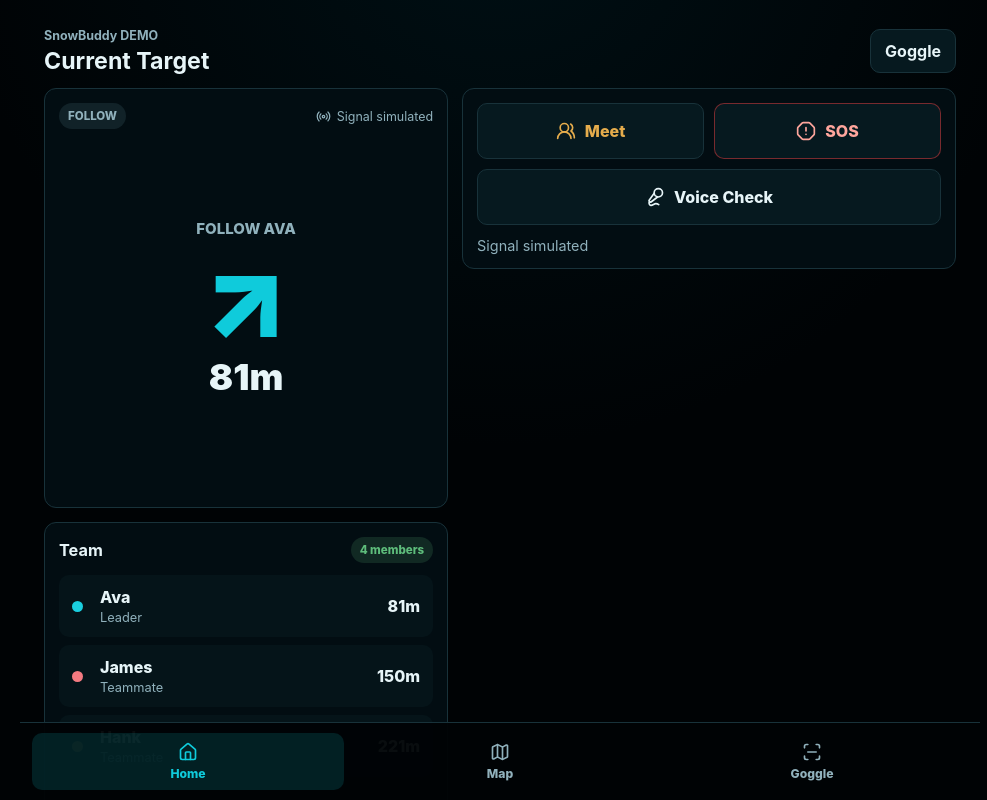
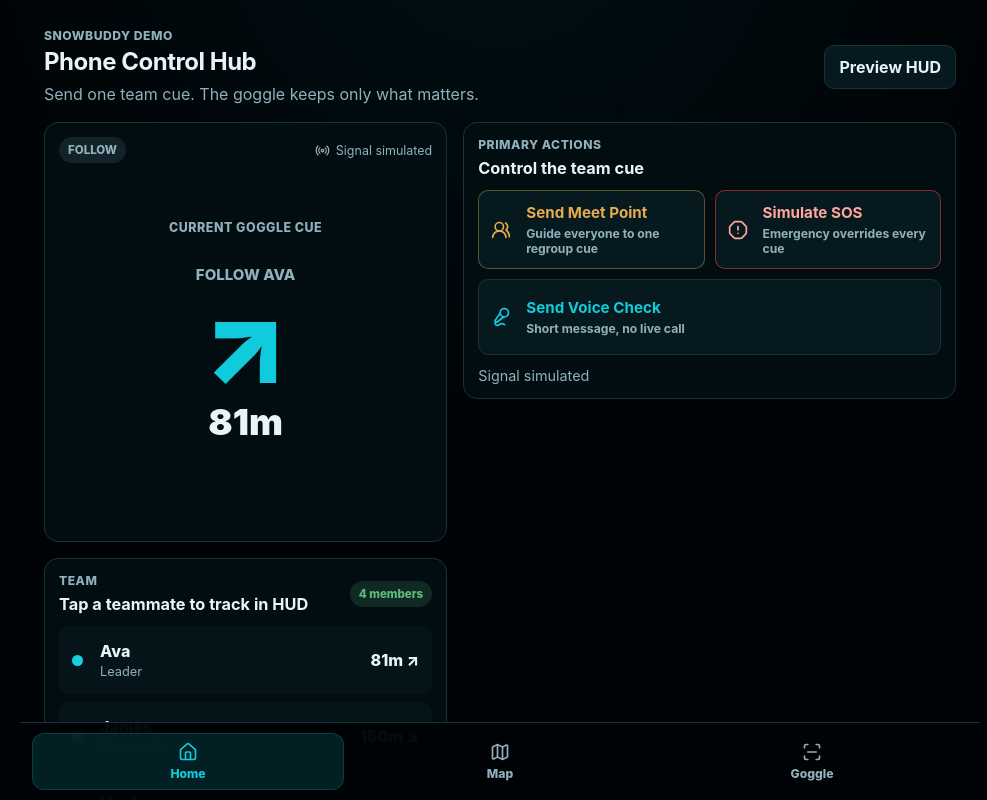
Before and after one commit to Li-Baichuan-James/snowbuddy-roadshow-demo, a React (Vite) app: page / in a window 1280 px wide. Both pictures are taken after a click on the button "Join Demo Team". Shown: the top 800 px of the page, without its empty margins (140-1127 px from the left). Built offline with nearby package versions, Linux system fonts and the light colour scheme.

Commit message:
Upgrade roadshow UI and UX

```diff
--- a/src/components/ActionPanel.tsx
+++ b/src/components/ActionPanel.tsx
@@ -12,6 +12,7 @@ export function ActionPanel({ session }: ActionPanelProps) {
   const [selectedSosMemberId, setSelectedSosMemberId] = useState("james");
   const onlineMembers = session.state.members.filter((member) => member.status === "online");
   const selectedMember = onlineMembers.find((member) => member.id === selectedSosMemberId) ?? null;
+  const selectedName = selectedMember?.name ?? "James";
 
   function simulateSos(member: DemoMember | null) {
     session.triggerSos(member);
@@ -19,23 +20,39 @@ export function ActionPanel({ session }: ActionPanelProps) {
   }
 
   return (
-    <section className="panel actions-panel">
+    <section className="panel actions-panel" aria-labelledby="actions-title">
+      <div className="section-heading stacked-heading">
+        <div>
+          <p className="muted-label">Primary actions</p>
+          <h2 id="actions-title">Control the team cue</h2>
+        </div>
+      </div>
+
       <div className="action-grid">
         <button type="button" className="action-button meet" onClick={session.triggerMeet}>
-          <UsersRound size={20} />
-          <span>Meet</span>
+          <UsersRound size={20} aria-hidden="true" />
+          <span>
+            <strong>Send Meet Point</strong>
+            <small>Guide everyone to one regroup cue</small>
+          </span>
         </button>
         <button type="button" className="action-button sos" onClick={() => setSosOpen(true)}>
-          <OctagonAlert size={20} />
-          <span>SOS</span>
+          <OctagonAlert size={20} aria-hidden="true" />
+          <span>
+            <strong>Simulate SOS</strong>
+            <small>Emergency overrides every cue</small>
+          </span>
         </button>
         <button type="button" className="action-button voice" onClick={session.triggerVoice}>
-          <Mic2 size={20} />
-          <span>Voice Check</span>
+          <Mic2 size={20} aria-hidden="true" />
+          <span>
+            <strong>Send Voice Check</strong>
+            <small>Short message, no live call</small>
+          </span>
         </button>
       </div>
 
-      <p className="feedback-line">{session.feedback}</p>
+      <p className="feedback-line" role="status">{session.feedback}</p>
 
       {session.state.activeMeet && !session.state.activeSos && (
         <button type="button" className="inline-command" onClick={session.clearMeet}>Clear Meet</button>
@@ -45,28 +62,29 @@ export function ActionPanel({ session }: ActionPanelProps) {
       )}
 
       {sosOpen && (
-        <div className="sos-confirm" role="dialog" aria-modal="true" aria-labelledby="sos-title">
+        <div className="sos-confirm" role="region" aria-labelledby="sos-title" aria-describedby="sos-description">
           <div className="sos-confirm-header">
             <h3 id="sos-title">Simulate SOS alert?</h3>
-            <button type="button" className="icon-button" onClick={() => setSosOpen(false)} aria-label="Close SOS dialog">
-              <X size={19} />
+            <button type="button" className="icon-button" onClick={() => setSosOpen(false)} aria-label="Close SOS alert">
+              <X size={19} aria-hidden="true" />
             </button>
           </div>
-          <p>Your team will see the selected teammate as the emergency target.</p>
-          <div className="segmented-list">
+          <p id="sos-description">The goggle HUD will switch to the selected teammate as the emergency target.</p>
+          <div className="segmented-list" role="group" aria-label="Choose SOS teammate">
             {onlineMembers.map((member) => (
               <button
                 type="button"
                 key={member.id}
                 className={selectedSosMemberId === member.id ? "segment selected" : "segment"}
                 onClick={() => setSelectedSosMemberId(member.id)}
+                aria-pressed={selectedSosMemberId === member.id}
               >
                 {member.name}
               </button>
             ))}
           </div>
           <button type="button" className="primary-danger" onClick={() => simulateSos(selectedMember)}>
-            Simulate SOS
+            Activate SOS from {selectedName}
           </button>
         </div>
       )}
--- a/src/components/BottomNav.tsx
+++ b/src/components/BottomNav.tsx
@@ -7,9 +7,9 @@ type BottomNavProps = {
 };
 
 const items = [
-  { id: "home" as const, label: "Home", icon: Home },
-  { id: "map" as const, label: "Map", icon: Map },
-  { id: "goggle" as const, label: "Goggle", icon: ScanLine }
+  { id: "home" as const, label: "Home", ariaLabel: "Home control hub", icon: Home },
+  { id: "map" as const, label: "Map", ariaLabel: "Team positions map", icon: Map },
+  { id: "goggle" as const, label: "Goggle", ariaLabel: "Goggle preview", icon: ScanLine }
 ];
 
 export function BottomNav({ page, onNavigate }: BottomNavProps) {
@@ -24,6 +24,7 @@ export function BottomNav({ page, onNavigate }: BottomNavProps) {
             className={page === item.id ? "nav-item active" : "nav-item"}
             onClick={() => onNavigate(item.id)}
             aria-current={page === item.id ? "page" : undefined}
+            aria-label={item.ariaLabel}
           >
             <Icon size={20} aria-hidden="true" />
             <span>{item.label}</span>
--- a/src/components/HudDisplay.tsx
+++ b/src/components/HudDisplay.tsx
@@ -9,13 +9,15 @@ type HudDisplayProps = {
 
 export function HudDisplay({ hud, compact = false }: HudDisplayProps) {
   const tone = hud.mode === "sos" ? "sos" : hud.mode === "meet" ? "meet" : hud.mode === "voice" ? "primary" : "default";
+  const className = compact ? `hud-display compact ${hud.mode}` : `hud-display ${hud.mode}`;
 
   return (
-    <section className={compact ? "hud-display compact" : `hud-display ${hud.mode}`}>
+    <section className={className} aria-label="Current goggle cue">
       <div className="hud-topline">
         <StatusPill tone={tone}>{hud.mode.toUpperCase()}</StatusPill>
-        <span className="signal"><Radio size={15} /> Signal simulated</span>
+        <span className="signal"><Radio size={15} aria-hidden="true" /> Signal simulated</span>
       </div>
+      <p className="hud-context">Current goggle cue</p>
       <div className="hud-label">{hud.label}</div>
       <div className="hud-arrow" aria-label={`Direction ${hud.arrow}`}>{hud.arrow}</div>
       {hud.distanceMeters ? <div className="hud-distance">{hud.distanceMeters}m</div> : <div className="hud-message">{hud.messageLabel}</div>}
--- a/src/components/TeamList.tsx
+++ b/src/components/TeamList.tsx
@@ -10,14 +10,18 @@ type TeamListProps = {
 
 export function TeamList({ members, selectedMemberId, onSelect }: TeamListProps) {
   return (
-    <section className="panel team-panel">
-      <div className="section-heading">
-        <h2>Team</h2>
+    <section className="panel team-panel" aria-labelledby="team-title">
+      <div className="section-heading stacked-heading">
+        <div>
+          <p className="muted-label">Team</p>
+          <h2 id="team-title">Tap a teammate to track in HUD</h2>
+        </div>
         <StatusPill tone="success">4 members</StatusPill>
       </div>
       <div className="team-list">
         {members.map((member) => {
           const isSelected = selectedMemberId === member.id;
+          const meta = member.role === "leader" ? "Leader" : member.status === "offline" ? member.lastSeenLabel : "Teammate";
           return (
             <button
               type="button"
@@ -25,16 +29,15 @@ export function TeamList({ members, selectedMemberId, onSelect }: TeamListProps)
               key={member.id}
               onClick={() => member.status === "online" && onSelect(member.id)}
               disabled={member.status === "offline"}
+              aria-pressed={isSelected}
             >
               <span className={member.status === "online" ? "member-dot online" : "member-dot"} style={{ "--member-color": member.color } as React.CSSProperties} />
               <span className="member-main">
                 <span className="member-name">{member.name}</span>
-                <span className="member-meta">
-                  {member.role === "leader" ? "Leader" : member.status === "offline" ? member.lastSeenLabel : "Teammate"}
-                </span>
+                <span className="member-meta">{isSelected ? `${meta} · Tracking in HUD` : meta}</span>
               </span>
               <span className="member-distance">
-                {member.status === "online" ? `${member.distanceMeters}m` : <UserRoundCheck size={17} />}
+                {member.status === "online" ? `${member.distanceMeters}m ${member.arrow}` : <UserRoundCheck size={17} aria-label="offline" />}
               </span>
             </button>
           );
--- a/src/pages/HomePage.tsx
+++ b/src/pages/HomePage.tsx
@@ -11,27 +11,31 @@ type HomePageProps = {
 
 export function HomePage({ session, navigate }: HomePageProps) {
   return (
-    <div className="page-stack">
+    <div className="page-stack home-page">
       <header className="page-header">
         <div>
           <p className="demo-kicker">SnowBuddy DEMO</p>
-          <h1>Current Target</h1>
+          <h1>Phone Control Hub</h1>
+          <p className="page-subtitle">Send one team cue. The goggle keeps only what matters.</p>
         </div>
-        <button type="button" className="secondary-button" onClick={() => navigate("goggle")}>Goggle</button>
+        <button type="button" className="secondary-button" onClick={() => navigate("goggle")}>Preview HUD</button>
       </header>
+
       <HudDisplay hud={session.hud} />
       <ActionPanel session={session} />
+
       {session.state.activeVoice && (
-        <section className="voice-panel">
+        <section className="voice-panel" aria-label="Simulated voice message">
           <div>
             <strong>Voice from {session.state.activeVoice.senderName}</strong>
             <p>{session.state.activeVoice.messageLabel}</p>
           </div>
           <button type="button" className="secondary-button" onClick={session.playVoice}>
-            {session.voicePlayed ? "Played" : "Play"}
+            {session.voicePlayed ? "Played" : "Play simulated message"}
           </button>
         </section>
       )}
+
       <TeamList members={session.state.members} selectedMemberId={session.state.selectedMemberId} onSelect={session.selectMember} />
     </div>
   );
--- a/src/pages/MapPage.tsx
+++ b/src/pages/MapPage.tsx
@@ -11,24 +11,29 @@ type MapPageProps = {
 export function MapPage({ session, navigate }: MapPageProps) {
   const selected = session.state.members.find((member) => member.id === session.state.selectedMemberId)
     ?? session.state.members.find((member) => member.role === "leader");
+  const selectedName = selected?.name ?? "Ava";
 
   return (
-    <div className="page-stack">
+    <div className="page-stack map-page">
       <header className="page-header">
         <div>
-          <p className="demo-kicker">Team Map</p>
-          <h1>Simulated slope map</h1>
+          <p className="demo-kicker">Simulated slope schematic</p>
+          <h1>Team Positions</h1>
+          <p className="page-subtitle">The map explains the cue; the goggle keeps only direction and distance.</p>
         </div>
       </header>
+
       <DemoMap session={session} />
+
       <section className="panel selected-panel">
         <div>
-          <span className="muted-label">Selected</span>
-          <h2>{selected?.name ?? "Ava"}</h2>
-          <p>{selected?.status === "online" ? `${selected.distanceMeters}m away` : "Last seen 2 min ago"}</p>
+          <span className="muted-label">Selected teammate</span>
+          <h2>{selectedName}</h2>
+          <p>{selected?.status === "online" ? `${selected.distanceMeters}m away · ${selected.arrow}` : "Last seen 2 min ago"}</p>
         </div>
-        <button type="button" className="primary-button small" onClick={() => navigate("goggle")}>Track in Goggle</button>
+        <button type="button" className="primary-button small" onClick={() => navigate("goggle")}>Track {selectedName} in HUD</button>
       </section>
+
       <HudDisplay hud={session.hud} compact />
     </div>
   );
--- a/src/styles.css
+++ b/src/styles.css
@@ -2,19 +2,29 @@
   color-scheme: dark;
   font-family: Inter, ui-sans-serif, system-ui, -apple-system, BlinkMacSystemFont, "Segoe UI", sans-serif;
   --bg: oklch(0.09 0.014 226);
+  --bg-elevated: oklch(0.12 0.018 224);
   --surface: oklch(0.15 0.022 224);
   --surface-strong: oklch(0.2 0.028 222);
+  --surface-hud: oklch(0.055 0.01 226);
+  --lens: oklch(0.18 0.045 210);
   --ink: oklch(0.96 0.015 215);
   --muted: oklch(0.74 0.04 220);
   --dim: oklch(0.56 0.045 220);
   --line: oklch(0.3 0.035 222);
+  --line-strong: oklch(0.42 0.045 218);
   --primary: oklch(0.77 0.13 205);
+  --primary-strong: oklch(0.84 0.12 205);
   --primary-ink: oklch(0.1 0.018 225);
   --meet: oklch(0.78 0.13 78);
+  --meet-bg: oklch(0.23 0.05 78);
   --sos: oklch(0.62 0.21 25);
+  --sos-strong: oklch(0.82 0.14 25);
+  --sos-bg: oklch(0.19 0.06 25);
   --success: oklch(0.72 0.13 152);
-  --radius: 12px;
+  --offline: oklch(0.48 0.025 225);
+  --radius: 14px;
   --nav-height: 78px;
+  --ease-out: cubic-bezier(0.22, 1, 0.36, 1);
 }
 
 * {
@@ -46,7 +56,7 @@ button {
 
 .app-shell {
   min-height: 100vh;
-  padding-bottom: var(--nav-height);
+  padding-bottom: calc(var(--nav-height) + env(safe-area-inset-bottom));
 }
 
 .screen {
@@ -58,7 +68,7 @@ button {
 .page-stack {
   display: flex;
   flex-direction: column;
-  gap: 14px;
+  gap: 16px;
 }
 
 .page-header {
@@ -71,9 +81,9 @@ button {
 .page-header h1,
 .join-panel h1 {
   margin: 0;
-  font-size: 1.45rem;
+  font-size: 1.5rem;
   line-height: 1.08;
-  letter-spacing: 0;
+  letter-spacing: -0.02em;
   text-wrap: balance;
 }
 
@@ -81,8 +91,17 @@ button {
 .muted-label {
   margin: 0 0 6px;
   color: var(--muted);
-  font-size: 0.78rem;
-  font-weight: 700;
+  font-size: 0.76rem;
+  font-weight: 850;
+  letter-spacing: 0.04em;
+  text-transform: uppercase;
+}
+
+.page-subtitle {
+  max-width: 28rem;
+  margin: 8px 0 0;
+  color: var(--muted);
+  line-height: 1.45;
 }
 
 .join-screen {
@@ -109,6 +128,11 @@ button {
   gap: 10px;
   color: var(--primary);
   font-weight: 800;
+}
+
+.join-hero-copy {
+  display: grid;
+  gap: 8px;
 }
 
 .prototype-note,
@@ -152,6 +176,10 @@ button {
   font-size: 0.9rem;
 }
 
+.join-button {
+  min-height: 56px;
+}
+
 .primary-button,
 .secondary-button,
 .inline-command,
@@ -162,7 +190,19 @@ button {
   border: 0;
   border-radius: 10px;
   cursor: pointer;
-  transition: transform 180ms ease, background-color 180ms ease, border-color 180ms ease;
+}
+
+.primary-button,
+.secondary-button,
+.inline-command,
+.primary-danger,
+.action-button,
+.icon-button,
+.segment,
+.nav-item,
+.team-row,
+.map-marker {
+  transition: transform 180ms var(--ease-out), background-color 180ms var(--ease-out), border-color 180ms var(--ease-out), color 180ms var(--ease-out), opacity 180ms var(--ease-out);
 }
 
 .primary-button {
@@ -203,7 +243,15 @@ button:hover:not(:disabled) {
 }
 
 button:active:not(:disabled) {
-  transform: translateY(0);
+  transform: translateY(0) scale(0.99);
+}
+
+.map-marker:hover:not(:disabled) {
+  transform: translate(-50%, calc(-50% - 1px));
+}
+
+.map-marker:active:not(:disabled) {
+  transform: translate(-50%, -50%) scale(0.99);
 }
 
 button:focus-visible,
@@ -235,6 +283,7 @@ button:disabled {
   padding: 18px;
   position: relative;
   overflow: hidden;
+  transition: background-color 220ms cubic-bezier(0.22, 1, 0.36, 1), border-color 220ms cubic-bezier(0.22, 1, 0.36, 1), color 220ms cubic-bezier(0.22, 1, 0.36, 1);
 }
 
 .hud-display.sos {
@@ -248,6 +297,10 @@ button:disabled {
 
 .hud-display.compact {
   min-height: 156px;
+}
+
+.hud-display.compact .hud-context {
+  margin-top: 18px;
 }
 
 .hud-topline {
@@ -267,6 +320,15 @@ button:disabled {
   gap: 6px;
   color: var(--muted);
   font-size: 0.78rem;
+}
+
+.hud-context {
+  margin: 0;
+  color: var(--muted);
+  font-size: 0.78rem;
+  font-weight: 850;
+  letter-spacing: 0.04em;
+  text-transform: uppercase;
 }
 
 .status-pill {
@@ -319,6 +381,14 @@ button:disabled {
   color: oklch(0.82 0.14 25);
 }
 
+.hud-display.meet .hud-arrow {
+  color: var(--meet);
+}
+
+.hud-display.voice .hud-arrow {
+  color: var(--primary);
+}
+
 .hud-distance {
   font-size: 2.25rem;
   font-weight: 900;
@@ -343,28 +413,54 @@ button:disabled {
   gap: 10px;
 }
 
+.stacked-heading {
+  align-items: flex-start;
+  margin-bottom: 12px;
+}
+
 .action-button {
-  min-height: 56px;
-  display: inline-flex;
+  min-height: 76px;
+  display: grid;
+  grid-template-columns: 24px 1fr;
   align-items: center;
-  justify-content: center;
-  gap: 9px;
+  justify-content: initial;
+  gap: 11px;
   background: var(--surface-strong);
   border: 1px solid var(--line);
+  padding: 12px;
   font-weight: 850;
+  text-align: left;
+}
+
+.action-button span {
+  display: grid;
+  gap: 4px;
+}
+
+.action-button strong {
+  font-size: 0.95rem;
+}
+
+.action-button small {
+  color: var(--muted);
+  font-size: 0.76rem;
+  font-weight: 650;
+  line-height: 1.25;
+}
+
+.action-button.meet {
+  color: var(--meet);
+  border-color: oklch(0.78 0.13 78 / 0.38);
+}
+
+.action-button.sos {
+  color: oklch(0.84 0.14 25);
+  border-color: oklch(0.62 0.21 25 / 0.55);
 }
 
 .action-button.voice {
   grid-column: 1 / -1;
-}
-
-.action-button.meet {
-  color: var(--meet);
-}
-
-.action-button.sos {
-  color: oklch(0.84 0.14 25);
-  border-color: oklch(0.62 0.21 25 / 0.5);
+  color: var(--primary);
 }
 
 .feedback-line {
@@ -475,7 +571,7 @@ button:disabled {
 }
 
 .team-row {
-  min-height: 62px;
+  min-height: 68px;
   display: grid;
   grid-template-columns: 18px 1fr auto;
   align-items: center;
@@ -484,13 +580,17 @@ button:disabled {
   border: 1px solid transparent;
   border-radius: 10px;
   background: oklch(0.18 0.024 224);
-  padding: 0 12px;
+  padding: 10px 12px;
   text-align: left;
 }
 
 .team-row.selected {
   border-color: var(--primary);
-  background: oklch(0.77 0.13 205 / 0.12);
+  background: oklch(0.77 0.13 205 / 0.14);
+}
+
+.team-row:disabled {
+  opacity: 0.62;
 }
 
 .member-dot {
@@ -514,9 +614,19 @@ button:disabled {
   font-weight: 850;
 }
 
+.member-distance {
+  color: var(--ink);
+  white-space: nowrap;
+}
+
 .member-meta {
   color: var(--muted);
   font-size: 0.8rem;
+}
+
+.team-row.selected .member-meta {
+  color: var(--primary);
+  font-weight: 800;
 }
 
 .map-stage {
@@ -551,6 +661,20 @@ button:disabled {
   stroke-width: 1.7;
 }
 
+.map-note {
+  position: absolute;
+  z-index: 2;
+  top: 12px;
+  left: 12px;
+  border: 1px solid var(--line);
+  border-radius: 999px;
+  background: oklch(0.10 0.014 226 / 0.82);
+  color: var(--muted);
+  padding: 7px 10px;
+  font-size: 0.72rem;
+  font-weight: 800;
+}
+
 .map-marker,
 .map-event,
 .self-marker {
@@ -581,6 +705,7 @@ button:disabled {
 
 .map-marker.selected {
   border-color: var(--primary);
+  box-shadow: 0 0 0 4px oklch(0.77 0.13 205 / 0.14);
 }
 
 .map-marker.offline {
@@ -610,10 +735,12 @@ button:disabled {
 
 .map-event.meet {
   background: oklch(0.52 0.12 78);
+  box-shadow: 0 0 0 5px oklch(0.78 0.13 78 / 0.16);
 }
 
 .map-event.sos {
   background: var(--sos);
+  box-shadow: 0 0 0 5px oklch(0.62 0.21 25 / 0.20);
 }
 
 .selected-panel,
@@ -632,17 +759,27 @@ button:disabled {
 }
 
 .goggle-device {
-  padding: 16px 10px 12px;
-  border-radius: 14px;
-  background: oklch(0.07 0 0);
+  padding: 14px;
+  border-radius: 18px;
+  background: oklch(0.055 0.01 226);
   border: 1px solid var(--line);
 }
 
+.goggle-device-label {
+  margin: 0 0 12px;
+  color: var(--muted);
+  text-align: center;
+  font-size: 0.78rem;
+  font-weight: 850;
+  letter-spacing: 0.04em;
+  text-transform: uppercase;
+}
+
 .goggle-frame {
-  min-height: 268px;
+  min-height: 318px;
   position: relative;
-  border-radius: 38px;
-  background: linear-gradient(180deg, oklch(0.15 0 0), oklch(0.05 0 0));
+  border-radius: 42px;
+  background: linear-gradient(180deg, oklch(0.15 0.018 226), oklch(0.045 0.008 226));
   overflow: hidden;
 }
 
@@ -667,13 +804,14 @@ button:disabled {
 
 .hud-window {
   position: absolute;
-  inset: 34px 16%;
+  inset: 38px 14%;
   display: grid;
   place-items: center;
   align-content: center;
   gap: 8px;
   border-radius: 12px;
-  background: oklch(0.04 0 0 / 0.72);
+  border: 1px solid oklch(0.77 0.13 205 / 0.22);
+  background: oklch(0.035 0.006 226 / 0.84);
   color: var(--primary);
 }
 
@@ -694,8 +832,17 @@ button:disabled {
   font-weight: 900;
 }
 
-.goggle-device.sos .goggle-arrow,
+.goggle-device.meet .hud-window,
+.goggle-device.meet .goggle-arrow {
+  color: var(--meet);
+}
+
 .goggle-device.sos .hud-window {
+  border-color: oklch(0.62 0.21 25 / 0.50);
+  background: oklch(0.12 0.04 25 / 0.88);
+}
+
+.goggle-device.sos .goggle-arrow {
   color: oklch(0.82 0.14 25);
 }
 
@@ -712,10 +859,8 @@ button:disabled {
   font-size: 0.86rem;
 }
 
-.goggle-device > p {
-  margin: 12px 0 0;
-  color: var(--muted);
-  text-align: center;
+.goggle-explainer {
+  align-self: stretch;
 }
 
 .bottom-nav {
@@ -724,12 +869,12 @@ button:disabled {
   bottom: 0;
   left: 50%;
   width: min(100%, 520px);
-  height: var(--nav-height);
+  height: calc(var(--nav-height) + env(safe-area-inset-bottom));
   transform: translateX(-50%);
   display: grid;
   grid-template-columns: repeat(3, 1fr);
   padding: 10px 12px max(10px, env(safe-area-inset-bottom));
-  background: oklch(0.1 0.014 226 / 0.96);
+  background: oklch(0.10 0.014 226 / 0.97);
   border-top: 1px solid var(--line);
 }
 
@@ -738,16 +883,17 @@ button:disabled {
   place-items: center;
   align-content: center;
   gap: 4px;
-  border: 0;
-  border-radius: 10px;
+  border: 1px solid transparent;
+  border-radius: 12px;
   background: transparent;
   color: var(--muted);
   font-size: 0.76rem;
-  font-weight: 800;
+  font-weight: 850;
 }
 
 .nav-item.active {
   background: oklch(0.77 0.13 205 / 0.14);
+  border-color: oklch(0.77 0.13 205 / 0.20);
   color: var(--primary);
 }
 
```
Also changed, not shown: src/components/DemoMap.tsx (+13 -1 lines), src/components/GogglePreview.tsx (+5 -3 lines), src/pages/GogglePage.tsx (+7 -6 lines), src/pages/JoinPage.tsx (+14 -8 lines), 2 other files (tests, documents, lock files or other folders).
